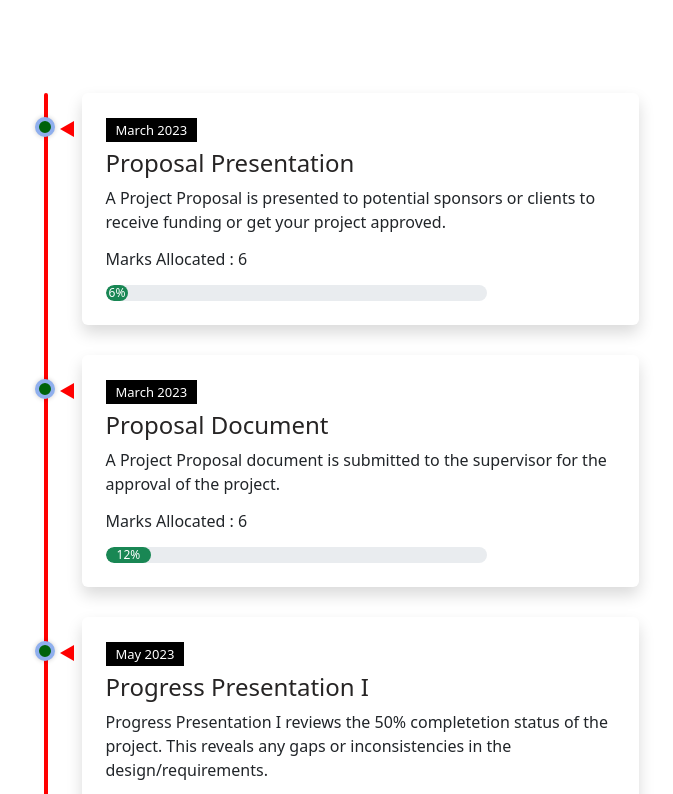
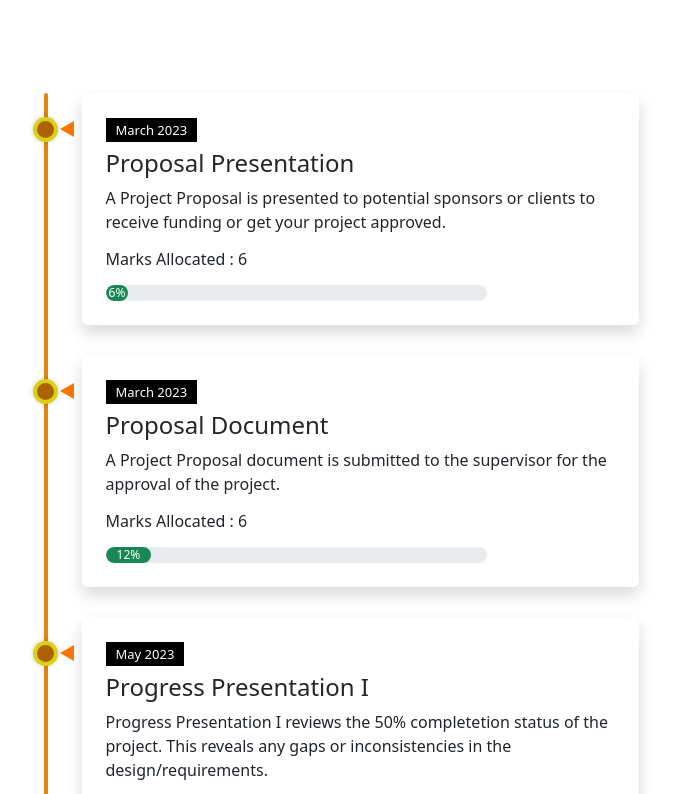
Before and after one commit to Kamindu99/Audiobook_Platform-Research_Website, a React (Create React App) app: page / in a window 1280 px wide. Shown: the part 5326-6120 px from the top of the page, without its empty margins (292-965 px from the left). Built offline with nearby package versions, Linux system fonts and the light colour scheme; the HTML template or start-up script is replaced by a standard one.

Commit message:
time lines

```diff
--- a/src/index.css
+++ b/src/index.css
@@ -576,7 +576,7 @@ button.btn.btn-link i {
 
 .timelinecss ul.timeline:before {
   content: ' ';
-  background: #ff0000;
+  background: #e4840e;
   display: inline-block;
   position: absolute;
   left: 16px;
@@ -592,7 +592,7 @@ button.btn.btn-link i {
 
 .timelinecss .timeline-arrow {
   border-top: 0.5rem solid transparent;
-  border-right: 0.9rem solid #ff0000;
+  border-right: 0.9rem solid #ff7300;
   border-bottom: 0.5rem solid transparent;
   display: block;
   position: absolute;
@@ -601,14 +601,14 @@ button.btn.btn-link i {
 
 .timelinecss li.timeline-item::before {
   content: ' ';
-  background: #00620b;
+  background: #ac6202;
   display: inline-block;
   position: absolute;
   border-radius: 50%;
-  border: 4px solid #8fafee;
-  left: 7px;
-  width: 20px;
-  height: 20px;
+  border: 4px solid #ddcf11;
+  left: 5px;
+  width: 25px;
+  height: 25px;
   z-index: 2;
   box-shadow: 0 0 5px rgba(0, 0, 0, 0.2);
 }
```
